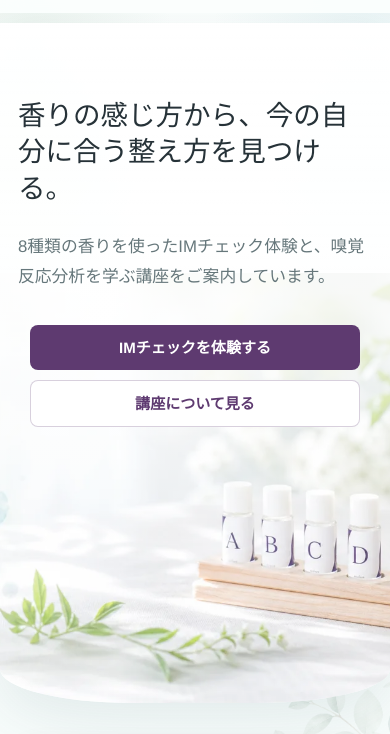
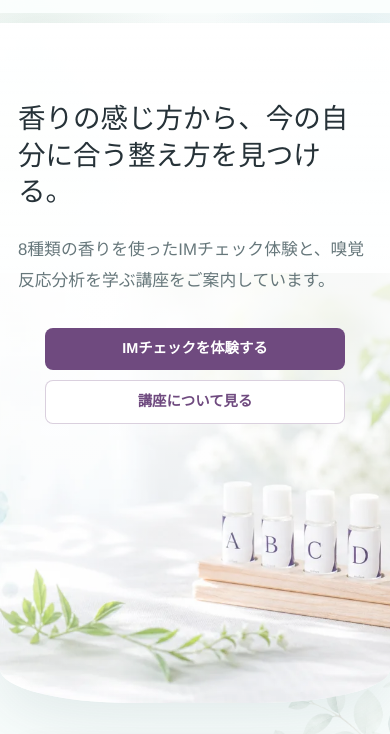
Before and after one commit to meettmc-stack01/meetia-site, an Astro site: page / in a window 390 px wide. Shown: the part 92-826 px from the top of the page. Built offline with nearby package versions, Linux system fonts and the light colour scheme; Astro itself is replaced by a stand-in of ours.

Commit message:
Refine button and contact link styling

```diff
--- a/src/styles/global.css
+++ b/src/styles/global.css
@@ -131,7 +131,7 @@
 
 .nav-contact {
   color: var(--color-purple);
-  font-weight: 700;
+  font-weight: 600;
 }
 
 .menu-button {
@@ -232,21 +232,22 @@
   display: inline-flex;
   align-items: center;
   justify-content: center;
-  min-height: 48px;
-  padding: 12px 22px;
+  min-height: 44px;
+  padding: 10px 20px;
   border-radius: var(--radius);
-  font-weight: 700;
+  font-size: 0.96rem;
+  font-weight: 600;
 }
 
 .button.primary {
-  background: var(--color-purple);
+  background: #6f4a7f;
   color: white;
 }
 
 .button.secondary {
-  border: 1px solid rgba(94, 58, 112, 0.24);
+  border: 1px solid rgba(111, 74, 127, 0.26);
   background: white;
-  color: var(--color-purple);
+  color: #6f4a7f;
 }
 
 .hero-image {
@@ -792,11 +793,11 @@
   }
 
   .button {
-    width: min(100%, 330px);
-    min-height: 42px;
-    padding: 9px 16px;
+    width: min(100%, 300px);
+    min-height: 40px;
+    padding: 8px 15px;
     margin-inline: auto;
-    font-size: 0.94rem;
+    font-size: 0.9rem;
   }
 
   .image-placeholder,
```
